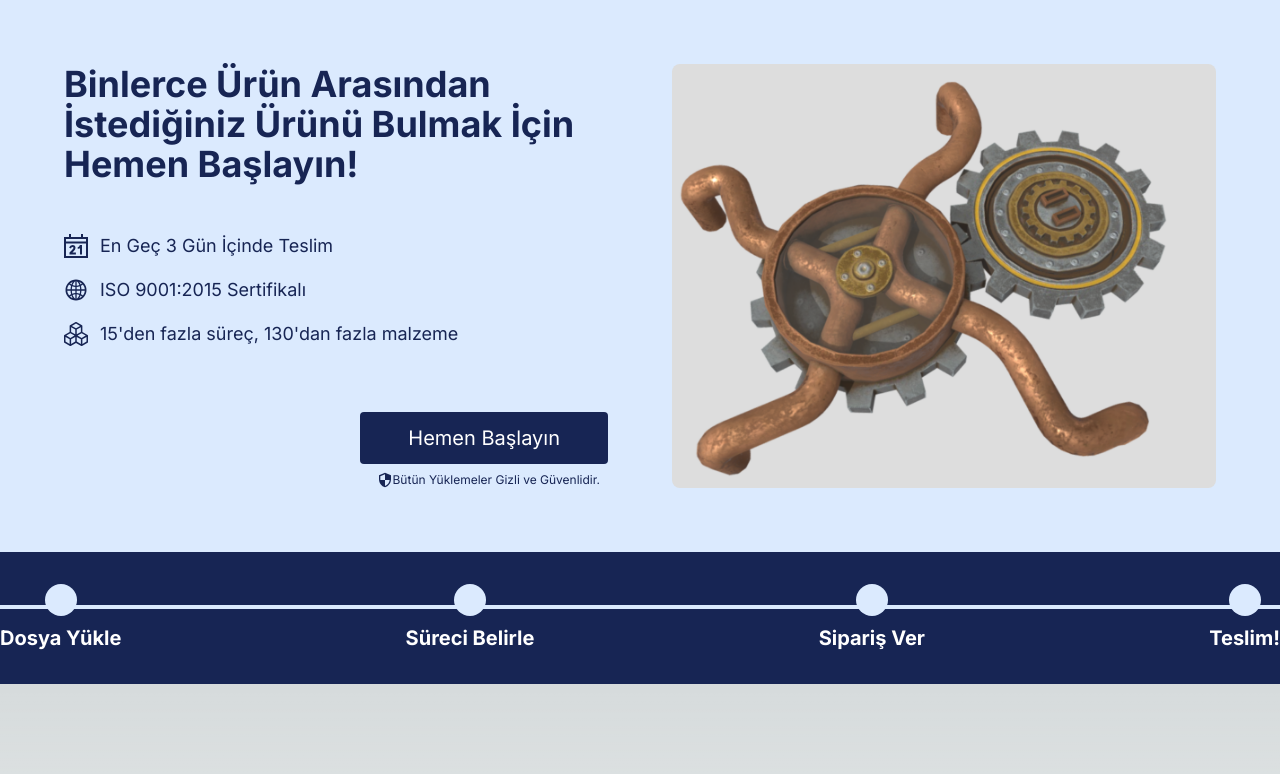
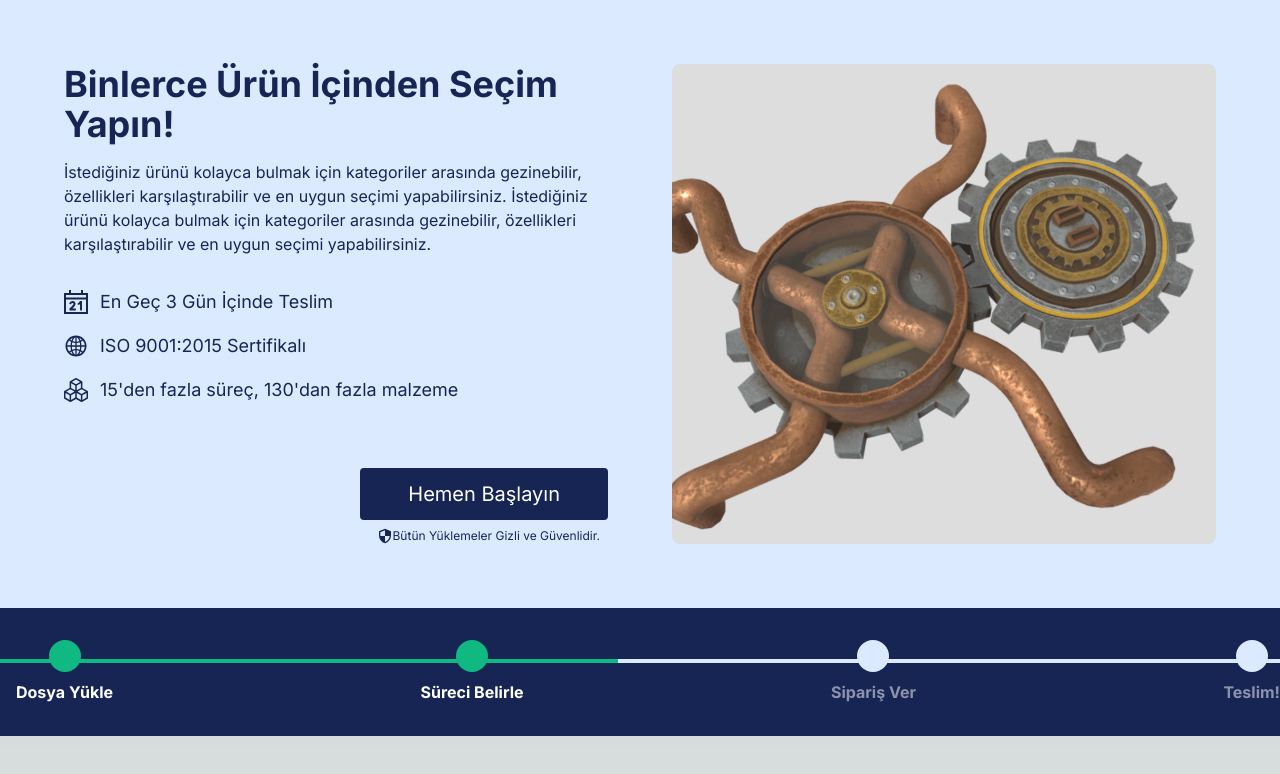
Before and after one commit to ebraar/tarvip-homepage, a Next.js app in the folder tarvip-homepage/: page / in a window 1280 px wide. Shown: the top 774 px of the page. Built offline with nearby package versions, Linux system fonts and the light colour scheme.

Commit message:
animasyonlar eklendi

```diff
--- a/tarvip-homepage/components/homepage.jsx
+++ b/tarvip-homepage/components/homepage.jsx
@@ -9,19 +9,22 @@ const HomeSection = () => {
     <div className="bg-blue-100 p-16">
       <div className="max-w-7xl mx-auto grid grid-cols-1 lg:grid-cols-2 gap-16">
         <div>
-              <h1 className="text-4xl font-bold text-blue-950 mb-12">
-                Binlerce Ürün Arasından İstediğiniz Ürünü Bulmak İçin Hemen Başlayın!
+          <h1 className="text-4xl font-bold text-blue-950 mb-4 animate-slideInLeft">
+            Binlerce Ürün İçinden Seçim Yapın!
           </h1>
+          <p className="text-blue-950 mb-8 animate-slideInLeft">
+            İstediğiniz ürünü kolayca bulmak için kategoriler arasında gezinebilir, özellikleri karşılaştırabilir ve en uygun seçimi yapabilirsiniz. İstediğiniz ürünü kolayca bulmak için kategoriler arasında gezinebilir, özellikleri karşılaştırabilir ve en uygun seçimi yapabilirsiniz.
+          </p>
           <ul className="space-y-4">
-                <li className="flex items-center">
+            <li className="flex items-center animate-slideInLeft">
               <GrSchedule className="text-blue-950 mr-3 text-2xl" />
               <p className="text-blue-950 text-lg">En Geç 3 Gün İçinde Teslim</p>
             </li>
-                <li className="flex items-center">
+            <li className="flex items-center animate-slideInLeft">
               <AiOutlineGlobal className="text-blue-950 mr-3 text-2xl" />
               <p className="text-blue-950 text-lg">ISO 9001:2015 Sertifikalı</p>
             </li>
-                <li className="flex items-center">
+            <li className="flex items-center animate-slideInLeft">
               <BsBoxes className="text-blue-950 mr-3 text-2xl" />
               <p className="text-blue-950 text-lg">15'den fazla süreç, 130'dan fazla malzeme</p>
             </li>
--- a/tarvip-homepage/components/process.jsx
+++ b/tarvip-homepage/components/process.jsx
@@ -1,24 +1,39 @@
+"use client"
+import React, { useState, useEffect } from 'react';
+
 const ProcessSteps = () => {
+  const [progress, setProgress] = useState(0);
+
+  useEffect(() => {
+    const interval = setInterval(() => {
+      setProgress((prev) => (prev < 100 ? prev + 0.5 : 100)); // Daha yavaş ilerleme için daha küçük artış
+    }, 50); // Her 100ms'de bir ilerler
+
+    return () => clearInterval(interval);
+  }, []);
+
+  const getStepClass = (step) => {
+    const stepProgress = (step - 1) * 33.33; // 3 adım varsa her adım %33.33
+    return progress >= stepProgress ? 'bg-green-500' : 'bg-blue-100';
+  };
+
   return (
     <div className="bg-blue-950 text-white py-8">
-          <div className="max-w-7xl mx-auto flex justify-between items-center relative space-x">
-            <div className="absolute top-1/3 left-0 w-full h-1 bg-blue-100 transform -translate-y-1/2 z-0"></div>
-            <div className="flex flex-col items-center relative z-10">
-              <div className="bg-blue-100 rounded-full w-8 h-8 mb-2"></div>
-              <p className="font-bold text-xl">Dosya Yükle</p>
+      <div className="max-w-7xl mx-auto flex justify-between items-center relative space-x-4">
+        <div className="absolute top-1/3 left-0 w-full h-1 bg-blue-100 transform -translate-y-1/2 z-0">
+          <div className="h-1 bg-green-500 transition-all duration-700 ease-linear" style={{ width: `${progress}%` }}></div>
         </div>
-            <div className="flex flex-col items-center relative z-10">
-              <div className="bg-blue-100 rounded-full w-8 h-8 mb-2"></div>
-              <p className="font-bold text-xl">Süreci Belirle</p>
+        {[1, 2, 3, 4].map((step) => (
+          <div key={step} className="flex flex-col items-center relative z-10">
+            <div className={`rounded-full w-8 h-8 mb-2 transition-all duration-700 ease-linear ${getStepClass(step)}`}></div>
+            <p className={`font-bold text-ml transition-opacity duration-500 ease-linear ${progress >= (step - 1) * 33.33 ? 'opacity-100' : 'opacity-50'}`}>
+              {step === 1 && 'Dosya Yükle'}
+              {step === 2 && 'Süreci Belirle'}
+              {step === 3 && 'Sipariş Ver'}
+              {step === 4 && 'Teslim!'}
+            </p>
           </div>
-            <div className="flex flex-col items-center relative z-10">
-              <div className="bg-blue-100 rounded-full w-8 h-8 mb-2"></div>
-              <p className="font-bold text-xl">Sipariş Ver</p>
-            </div>
-            <div className="flex flex-col items-center relative z-10">
-              <div className="bg-blue-100 rounded-full w-8 h-8 mb-2"></div>
-              <p className="font-bold text-xl">Teslim!</p>
-            </div>
+        ))}
       </div>
     </div>
   );
```
Lines whose indentation alone changed are shown as unchanged.
